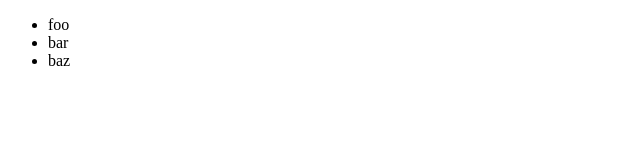
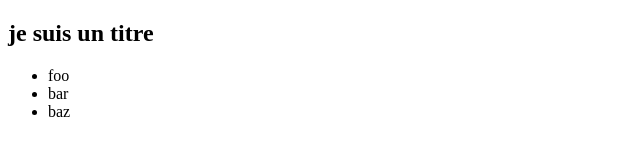
Before and after one commit to MaximilienR/foo, a plain HTML site: page index.html in a window 1280 px wide. Shown: the whole page, without its empty margins (0-640 px from the left). Drawn offline with Linux system fonts and the light colour scheme.

Commit message:
add tittle

```diff
--- a/index.html
+++ b/index.html
@@ -7,6 +7,7 @@
 </head>
 <body>
     <section>
+        <h1>je suis un titre</h1>
         <ul>
             <li>foo</li>
             <li>bar</li>
```
